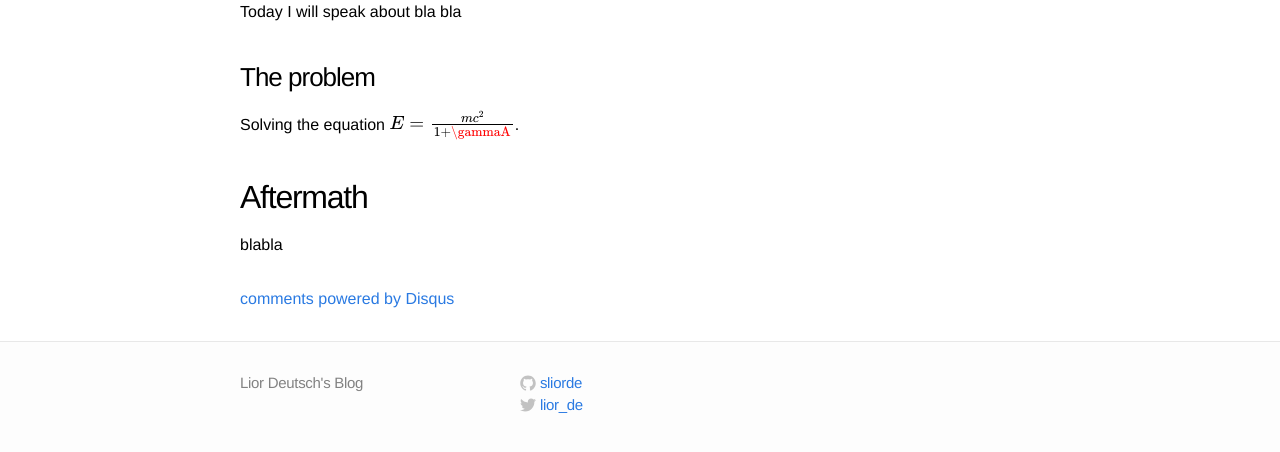
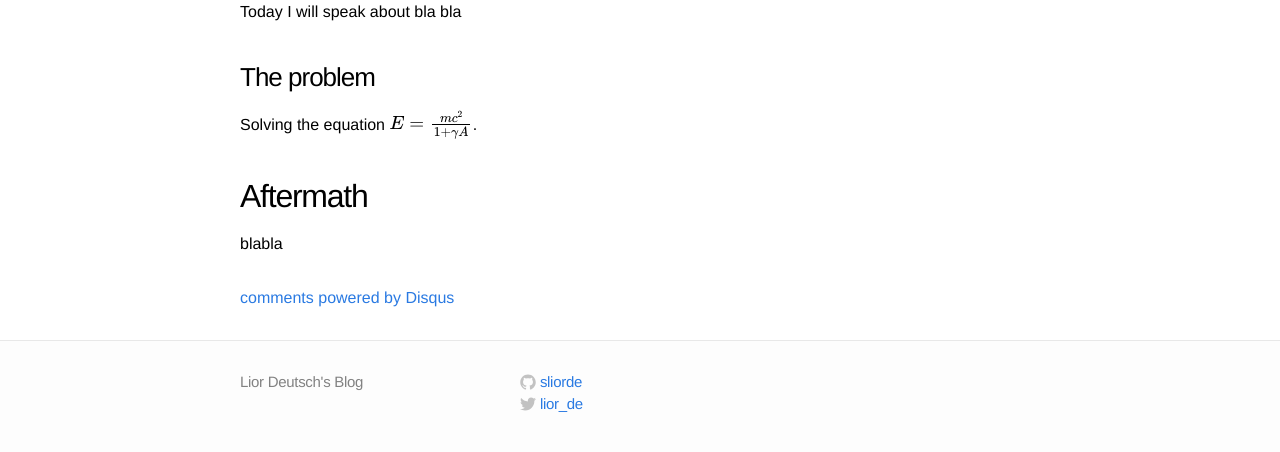
Before and after one commit to liordeutsch/liordeutsch.github.io, a Jekyll site: the page built from _posts/2019-10-11-temp_post.md, in a window 1280 px wide. Shown: the part 258-710 px from the top of the page. Built offline with Jekyll 4.4.1, drawn with Linux system fonts in a browser that asks for light colours; formulas are drawn with MathJax 3; comment, search, counter and statistics services are not loaded.

Commit message:
still experimenting

```diff
--- a/_posts/2019-10-11-temp_post.md
+++ b/_posts/2019-10-11-temp_post.md
@@ -12,7 +12,7 @@ Today I will speak about bla bla
 
 ### The problem
 Solving the equation
-$$ E = \frac{mc^2}{1+\gammaA}$$.
+$$ E = \frac{mc^2}{1+\gamma A}$$.
 
 ## Aftermath
 blabla
```
